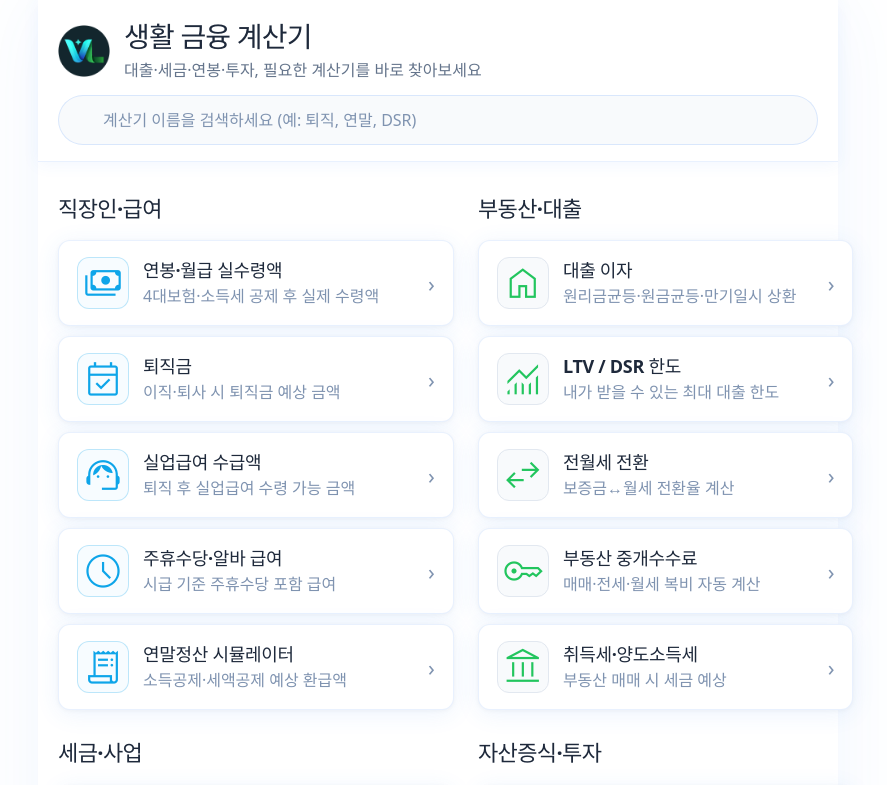
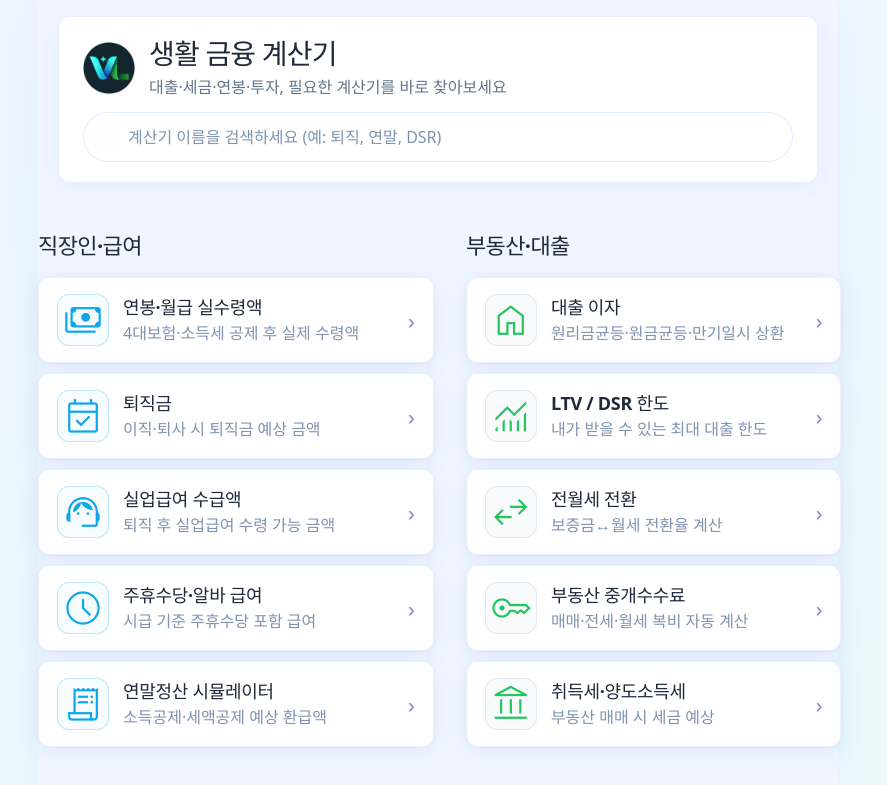
Before and after one commit to bk881234-cyber/financial-calculator, a React (Vite) app: page / in a window 1280 px wide. Shown: the top 785 px of the page, without its empty margins (202-1089 px from the left). Built offline with nearby package versions, Linux system fonts and the light colour scheme; a web font is replaced by a local one.

Commit message:
feat: Revert background to light blue and fix pixel alignment

```diff
--- a/src/index.css
+++ b/src/index.css
@@ -30,7 +30,7 @@
   --grad-primary:   linear-gradient(135deg, #3B82F6 0%, #0EA5E9 50%, #14B8A6 100%);
   --grad-primary-r: linear-gradient(135deg, #14B8A6 0%, #0EA5E9 50%, #3B82F6 100%);
   --grad-hero:      linear-gradient(145deg, #1D4ED8 0%, #2563EB 30%, #0EA5E9 65%, #14B8A6 100%);
-  --grad-bg:        #ffffff;
+  --grad-bg:        linear-gradient(160deg, #EFF6FF 0%, #F0FDFA 100%);
   --grad-teal:      linear-gradient(135deg, #14B8A6, #0D9488);
 
   /* ③ 글로우 */
@@ -53,10 +53,10 @@
   --border-input: rgba(59,130,246,0.16);
 
   /* ⑥ 배경 */
-  --bg-page:  #ffffff;
-  --bg-card:  #ffffff;
-  --bg-input: #f8fafc;
-  --bg-muted: #f1f5f9;
+  --bg-page:  #F0F5FF;
+  --bg-card:  rgba(255,255,255,0.95);
+  --bg-input: rgba(255,255,255,0.8);
+  --bg-muted: rgba(240,246,255,0.85);
 
   /* ⑦ 텍스트 */
   --text-primary:   #1E293B;
@@ -910,20 +910,15 @@ input, select, textarea, button { font-family: inherit; font-size: inherit; }
   display: flex;
   flex-direction: column;
   min-height: 100dvh;
-  background-color: #ffffff;
+  background-color: var(--bg-page);
 }
 
-/* ── 포털 홈 헤더 ── */
+/* ── 포털 홈 헤더 (투명화 및 컨텐츠 카드화) ── */
 .portal-home-header {
-  background: rgba(255,255,255,0.96);
-  backdrop-filter: blur(20px);
-  -webkit-backdrop-filter: blur(20px);
-  border-bottom: 1.5px solid var(--border-card);
-  padding: 20px 20px 16px;
+  padding: 16px 20px;
   position: sticky;
   top: 0;
   z-index: 100;
-  box-shadow: 0 2px 16px rgba(59,130,246,0.07);
   display: flex;
   justify-content: center;
 }
@@ -931,6 +926,11 @@ input, select, textarea, button { font-family: inherit; font-size: inherit; }
 .portal-home-header-content {
   width: 100%;
   max-width: 1000px;
+  background: white;
+  border: 1.5px solid var(--border-card);
+  border-radius: var(--r-lg);
+  padding: 20px 24px;
+  box-shadow: 0 4px 20px rgba(59,130,246,0.06);
 }
 
 .portal-home-header-inner {
@@ -1043,7 +1043,7 @@ input, select, textarea, button { font-family: inherit; font-size: inherit; }
   align-items: center;
 }
 
-/* ── 포털 메인 ── */
+/* ── 포털 메인 (헤더 카드와 칼정렬) ── */
 .portal-main {
   flex: 1;
   padding: 24px 20px 32px;
@@ -1060,8 +1060,8 @@ input, select, textarea, button { font-family: inherit; font-size: inherit; }
   .portal-main {
     display: grid;
     grid-template-columns: 1fr 1fr;
-    gap: 24px;
-    padding: 28px 20px 40px;
+    gap: 32px;
+    padding: 28px 0 40px; /* 좌우 패딩 제거하여 헤더 카드 끝단과 정렬 */
     align-items: start;
   }
 }
```
